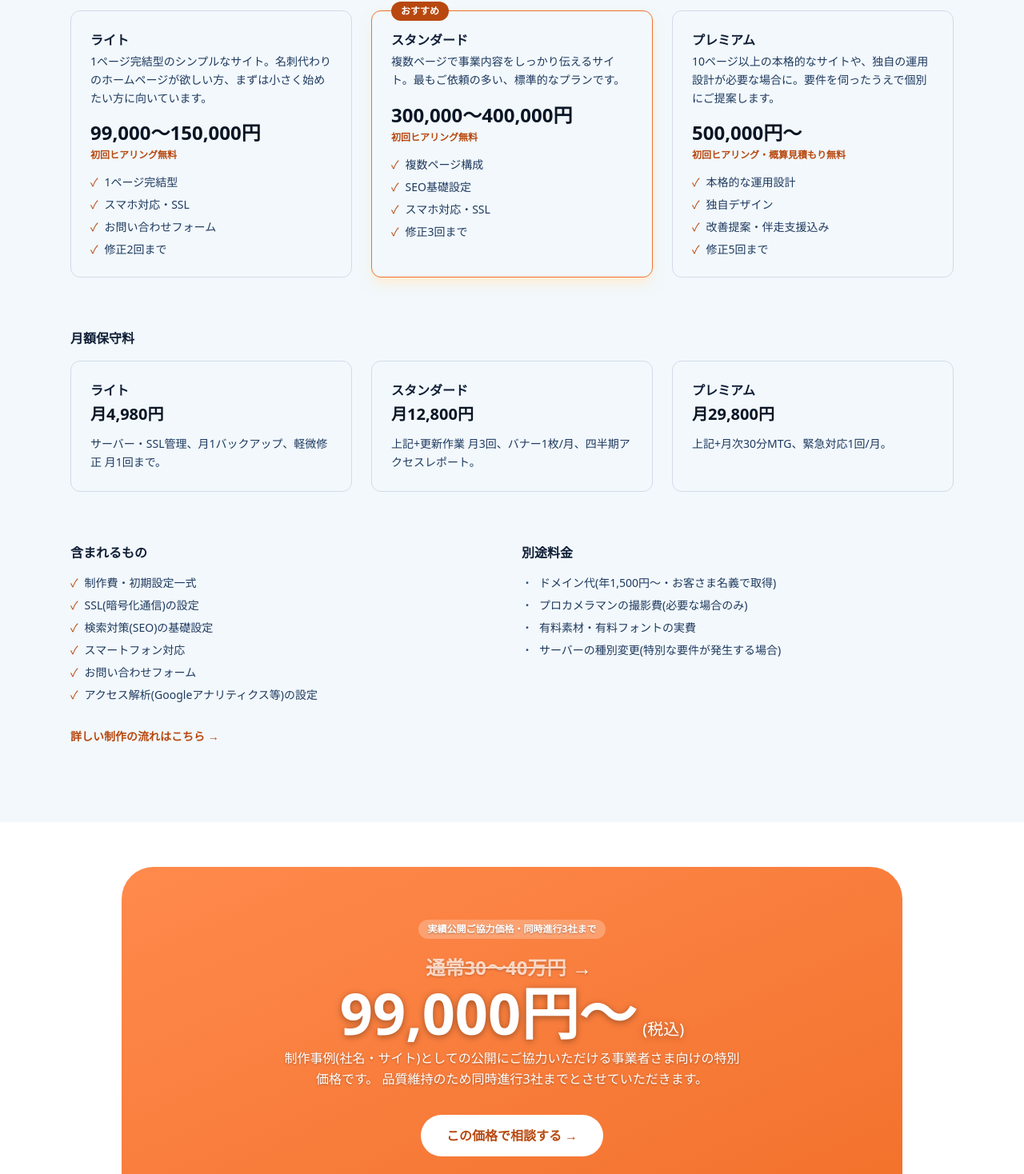
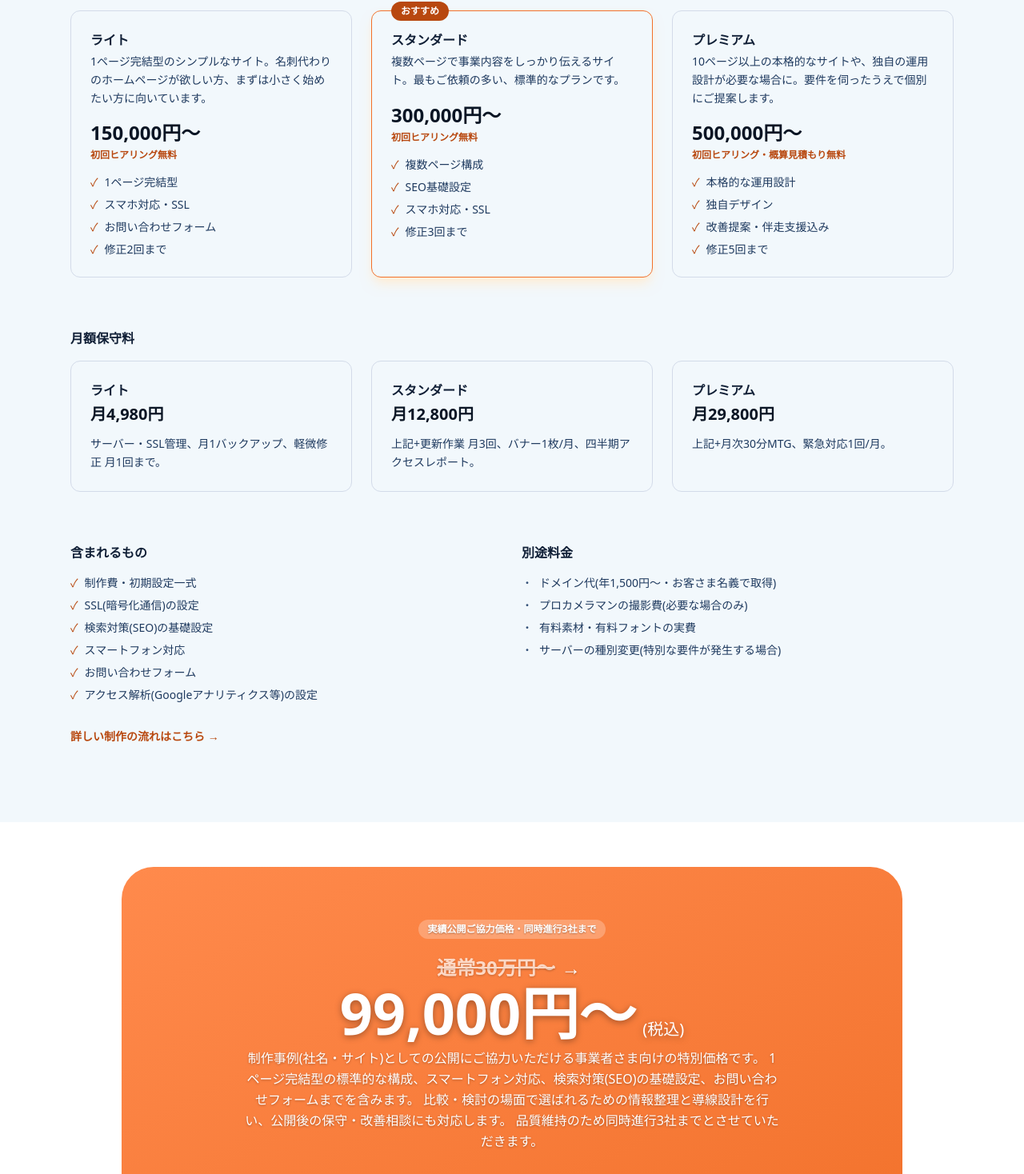
Before and after one commit to t9b85bxt/Koizumi-Web-Studio, a React (Vite) app: page /pricing in a window 1280 px wide. Shown: the part 712-2180 px from the top of the page at 80% size. Built offline with nearby package versions, Linux system fonts and the light colour scheme.

Commit message:
Add detailed process section, expand pricing detail, remove AI service offering, and nav/FAQ updates

```diff
--- a/src/components/CampaignBanner.tsx
+++ b/src/components/CampaignBanner.tsx
@@ -11,14 +11,16 @@ function CampaignBanner() {
               実績公開ご協力価格・同時進行3社まで
             </p>
             <p className="text-lg sm:text-2xl font-semibold mb-1 [text-shadow:0_1px_3px_rgba(0,0,0,0.3)]">
-              <span className="line-through opacity-70">通常30〜40万円</span>
+              <span className="line-through opacity-70">通常30万円〜</span>
               <span className="mx-2">→</span>
             </p>
             <p className="text-5xl sm:text-7xl font-bold mb-2 [text-shadow:0_2px_8px_rgba(0,0,0,0.35)]">
               99,000円〜<span className="text-lg sm:text-xl font-normal ml-2">(税込)</span>
             </p>
-            <p className="text-sm sm:text-base leading-relaxed max-w-xl mx-auto mb-8 [text-shadow:0_1px_3px_rgba(0,0,0,0.3)]">
+            <p className="text-sm sm:text-base leading-relaxed max-w-2xl mx-auto mb-8 [text-shadow:0_1px_3px_rgba(0,0,0,0.3)]">
               制作事例(社名・サイト)としての公開にご協力いただける事業者さま向けの特別価格です。
+              1ページ完結型の標準的な構成、スマートフォン対応、検索対策(SEO)の基礎設定、お問い合わせフォームまでを含みます。
+              比較・検討の場面で選ばれるための情報整理と導線設計を行い、公開後の保守・改善相談にも対応します。
               品質維持のため同時進行3社までとさせていただきます。
             </p>
             <Link
--- a/src/components/HomeServicesDigest.tsx
+++ b/src/components/HomeServicesDigest.tsx
@@ -5,7 +5,7 @@ import Reveal from './Reveal'
 const DIGEST_ITEMS: { title: string; desc: string; icon: LucideIcon }[] = [
   {
     title: 'ホームページ新規制作',
-    desc: 'ヒアリングからデモ提案・公開まで、99,000円〜で一貫してお任せいただけます。',
+    desc: 'ヒアリングからデモ提案・公開まで、150,000円〜で一貫してお任せいただけます。',
     icon: FilePlus2,
   },
   {
--- a/src/components/Services.tsx
+++ b/src/components/Services.tsx
@@ -3,7 +3,7 @@ import Reveal from './Reveal'
 const SERVICES = [
   {
     title: 'ホームページ新規制作',
-    note: '99,000円〜',
+    note: '150,000円〜',
     desc: 'お打ち合わせからデモ提案・制作・公開まで一貫して対応します。契約前に実際に動くデモサイトをお見せするので、完成イメージのすり合わせができます。',
     includes: ['スマートフォン対応', '検索対策(SEO)の基礎設定', 'お問い合わせフォーム', '独自ドメイン取得サポート'],
   },
--- a/src/data/faqItems.ts
+++ b/src/data/faqItems.ts
@@ -1,7 +1,7 @@
 export const FAQ_ITEMS = [
   {
     q: '料金はどれくらいかかりますか？',
-    a: 'ページ数や機能によって変わりますが、1ページ完結型で99,000円〜、複数ページの標準的なサイトで300,000円〜が目安です。ご相談時にお見積もりを提示し、追加費用が発生する場合は事前にご説明します。',
+    a: 'ページ数や機能によって変わりますが、1ページ完結型で150,000円〜、複数ページの標準的なサイトで300,000円〜が目安です。ご相談時にお見積もりを提示し、追加費用が発生する場合は事前にご説明します。',
   },
   {
     q: '制作にはどれくらいの期間がかかりますか？',
--- a/src/data/pricingPlans.ts
+++ b/src/data/pricingPlans.ts
@@ -1,7 +1,7 @@
 export const PRICING_PLANS = [
   {
     name: 'ライト',
-    price: '99,000〜150,000円',
+    price: '150,000円〜',
     summary: '1ページ完結型',
     desc: '1ページ完結型のシンプルなサイト。名刺代わりのホームページが欲しい方、まずは小さく始めたい方に向いています。',
     note: '初回ヒアリング無料',
@@ -9,7 +9,7 @@ export const PRICING_PLANS = [
   },
   {
     name: 'スタンダード',
-    price: '300,000〜400,000円',
+    price: '300,000円〜',
     summary: '複数ページ構成',
     desc: '複数ページで事業内容をしっかり伝えるサイト。最もご依頼の多い、標準的なプランです。',
     note: '初回ヒアリング無料',
```
